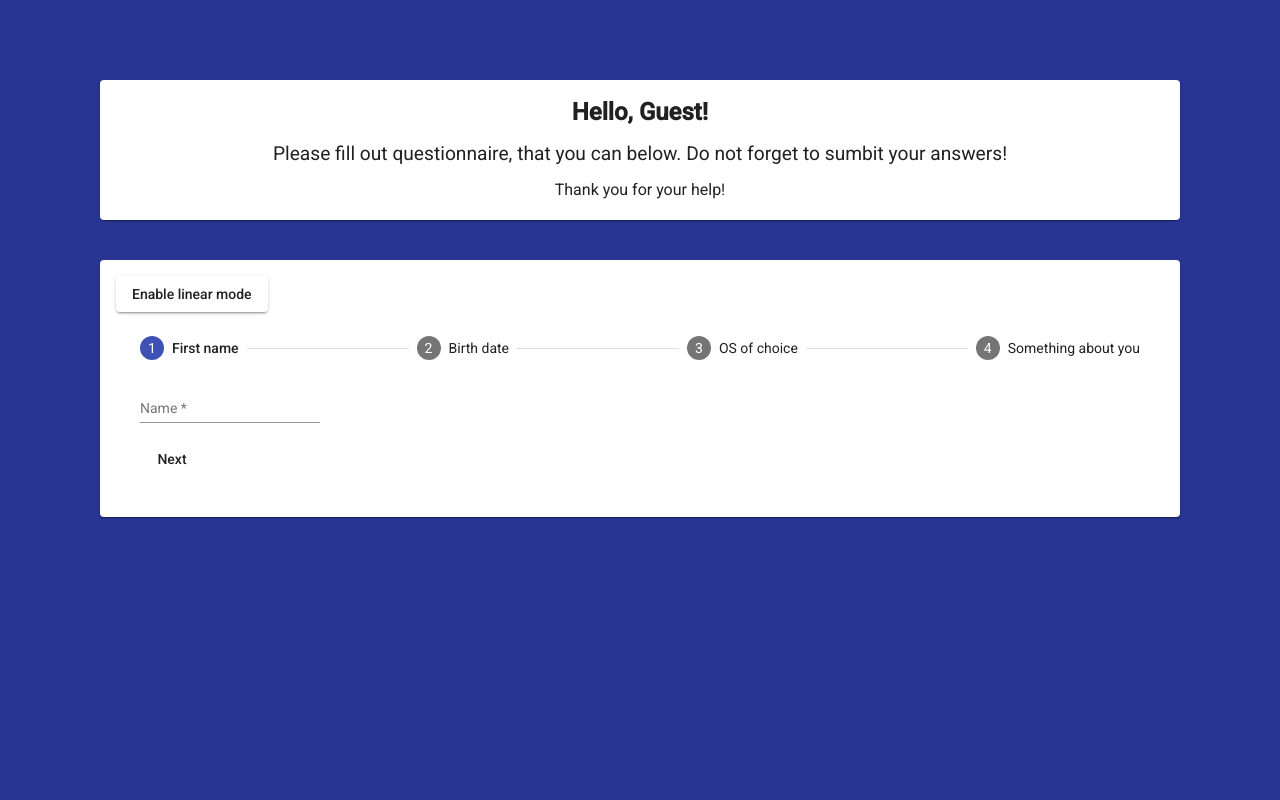
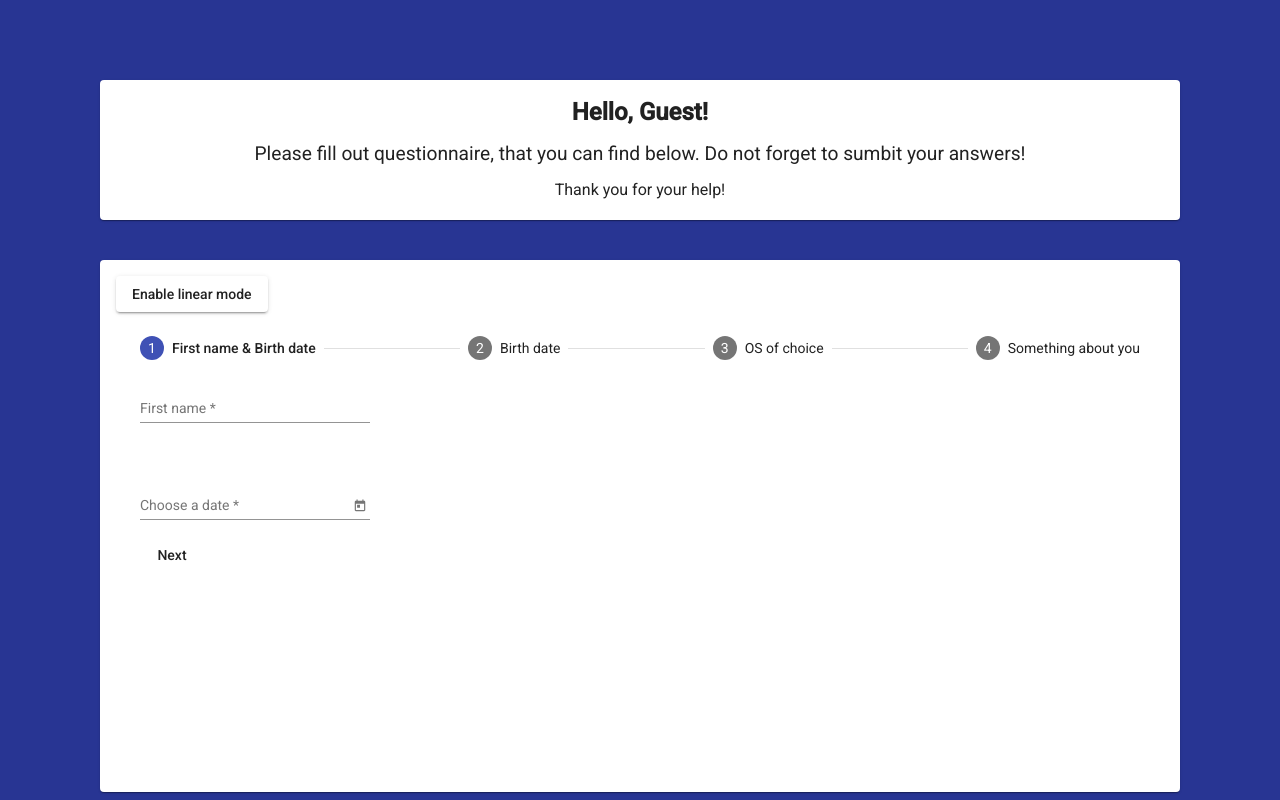
Before and after one commit to rwedzony/questionnaire-f, an Angular app: page / in a window 1280 px wide. Built offline with nearby package versions, Linux system fonts and the light colour scheme.

Commit message:
added 1 page of questionnaire

```diff
--- a/src/app/layout/bottom/bottom-container/bottom-container.component.html
+++ b/src/app/layout/bottom/bottom-container/bottom-container.component.html
@@ -7,15 +7,29 @@
 
     <mat-step [stepControl]="firstFormGroup">
       <form [formGroup]="firstFormGroup">
-        <ng-template matStepLabel>First name</ng-template>
-        <mat-form-field>
-          <mat-label>Name</mat-label>
-          <input matInput placeholder="Last name, First name" formControlName="firstCtrl" required>
+        <ng-template matStepLabel>First name & Birth date</ng-template>
+
+        <mat-form-field [style.width.px]=230>
+          <mat-label>First name</mat-label>
+          <input matInput placeholder="Type your answer here"git formControlName="firstGroupCtrl1" required>
         </mat-form-field>
+          <br>
+          <br>
+          <br>
+
+        <mat-form-field [style.width.px]=230>
+          <mat-label>Choose a date</mat-label>
+          <input matInput [matDatepicker]="picker" placeholder="Type your answer here" formControlName="firstGroupCtrl2" required>
+          <mat-datepicker-toggle matSuffix [for]="picker"></mat-datepicker-toggle>
+          <mat-datepicker #picker></mat-datepicker>
+        </mat-form-field>
+
+
         <div>
           <button mat-button matStepperNext>Next</button>
         </div>
       </form>
+
     </mat-step>
 
     <mat-step [stepControl]="secondFormGroup" label="Birth date">
--- a/src/app/layout/bottom/bottom-container/bottom-container.component.scss
+++ b/src/app/layout/bottom/bottom-container/bottom-container.component.scss
@@ -0,0 +1,3 @@
+mat-card{
+  height: 500px
+}
--- a/src/app/layout/bottom/bottom-container/bottom-container.component.ts
+++ b/src/app/layout/bottom/bottom-container/bottom-container.component.ts
@@ -19,7 +19,8 @@ export class BottomContainerComponent implements OnInit {
   // tslint:disable-next-line:typedef
   ngOnInit() {
     this.firstFormGroup = this._formBuilder.group({
-      firstCtrl: ['', Validators.required]
+      firstGroupCtrl1: ['', Validators.required],
+      firstGroupCtrl2: ['', Validators.required]
     });
     this.secondFormGroup = this._formBuilder.group({
       secondCtrl: ['', Validators.required]
--- a/src/app/layout/top/top-container/top-container.component.html
+++ b/src/app/layout/top/top-container/top-container.component.html
@@ -1,5 +1,5 @@
 <mat-card>
   <h1>Hello, Guest!</h1>
-  <p>Please fill out questionnaire, that you can below. Do not forget to sumbit your answers!</p>
+  <p>Please fill out questionnaire, that you can find below. Do not forget to sumbit your answers!</p>
   <h3>Thank you for your help!</h3>
 </mat-card>
```
